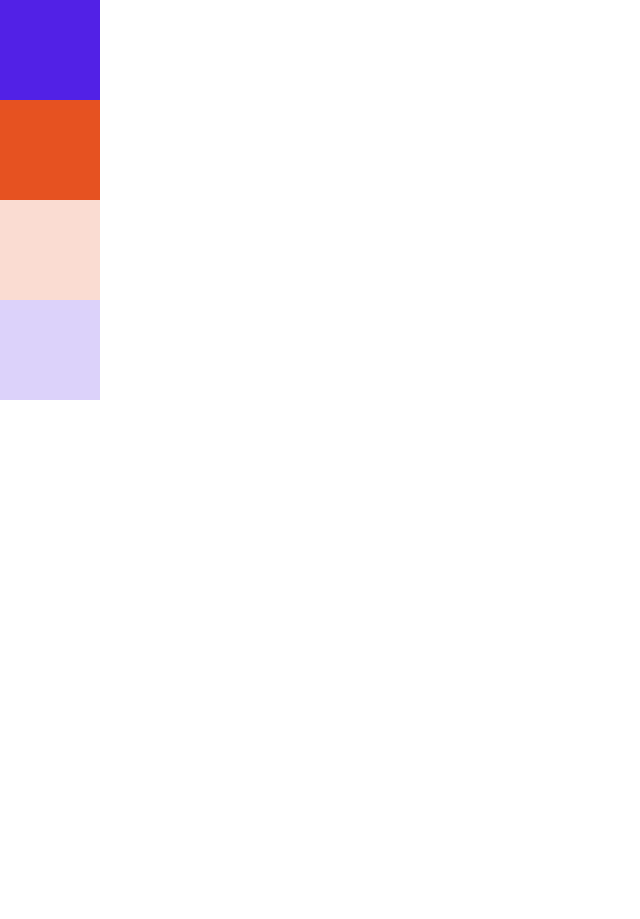
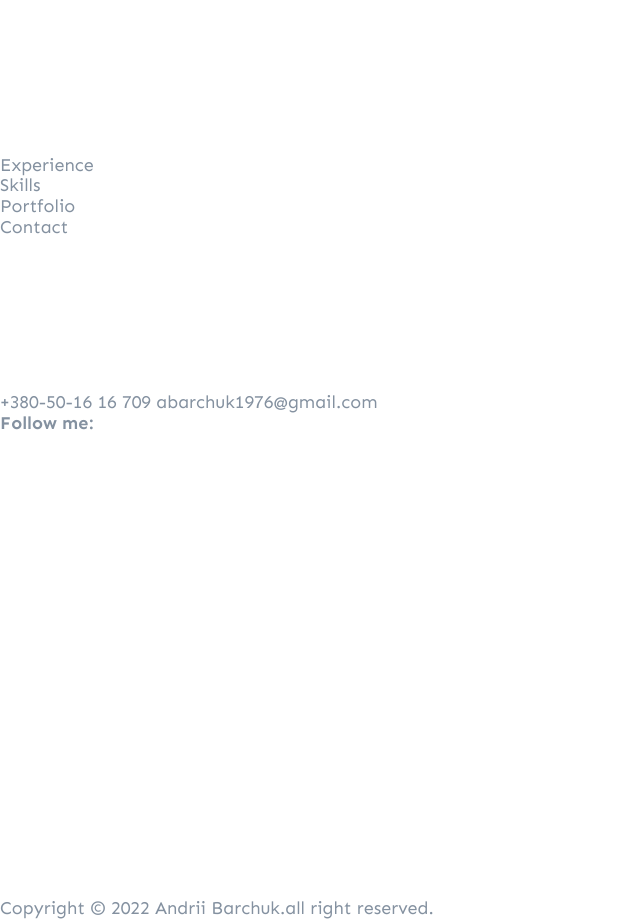
Before and after one commit to ABarchuk1976/Portfolio-first, a plain HTML site: page index.html in a window 1280 px wide. Shown: the whole page, without its empty margins (0-640 px from the left). Before the commit the page ends 800 px from the top, so only its background shows below. Drawn offline with nearby package versions, Linux system fonts and the light colour scheme; files whose address does not match are found by name.

Commit message:
Fixed semantic of footer

```diff
--- a/index.html
+++ b/index.html
@@ -24,9 +24,63 @@
     <link rel="stylesheet" href="./css/main.min.css" />
   </head>
   <body>
-    <div class="color1"></div>
-    <div class="color2"></div>
-    <div class="color3"></div>
-    <div class="color4"></div>
+    <header>
+      <div class="container">
+        <a href="/" class="logo">
+          <svg>
+            <use></use>
+          </svg>
+        </a>
+
+        <nav>
+          <ul class="navigation__menu">
+            <li class="navigation__item">Experience</li>
+            <li class="navigation__item">Skills</li>
+            <li class="navigation__item">Portfolio</li>
+            <li class="navigation__item navigation__item--accent">Contact</li>
+          </ul>
+        </nav>
+      </div>
+    </header>
+
+    <main></main>
+
+    <footer>
+      <div class="container">
+        <a href="" class="logo">
+          <svg>
+            <use></use>
+          </svg>
+        </a>
+
+        <address>
+          <a href="tel:+380501616709"> +380-50-16 16 709 </a>
+          <a href="mailto:abarchuk1976@gmail.com">abarchuk1976@gmail.com</a>
+        </address>
+
+        <b>Follow me:</b>
+        <ul class="social-string">
+          <li class="social-string__item">
+            <svg>
+              <use></use>
+            </svg>
+          </li>
+          <li class="social-string__item">
+            <svg>
+              <use></use>
+            </svg>
+          </li>
+          <li class="social-string__item">
+            <svg>
+              <use></use>
+            </svg>
+          </li>
+        </ul>
+        <p>
+          Copyright &#169; 2022 <span class="copyright-accent">Andrii Barchuk</span>.all right
+          reserved.
+        </p>
+      </div>
+    </footer>
   </body>
 </html>
--- a/sass/base/_common.scss
+++ b/sass/base/_common.scss
@@ -10,24 +10,3 @@ body {
   position: fixed;
   width: 100%;
 }
-
-.color1 {
-  width: 100px;
-  height: 100px;
-  background-color: $colorAccentPrimary;
-}
-.color2 {
-  width: 100px;
-  height: 100px;
-  background-color: $colorAccentSecondary;
-}
-.color3 {
-  width: 100px;
-  height: 100px;
-  background-color: $bgcAccentSecondary;
-}
-.color4 {
-  width: 100px;
-  height: 100px;
-  background-color: $bgcAccentPrimary;
-}
```
Also changed, not shown: css/main.css, css/main.min.css, 2 other files.
